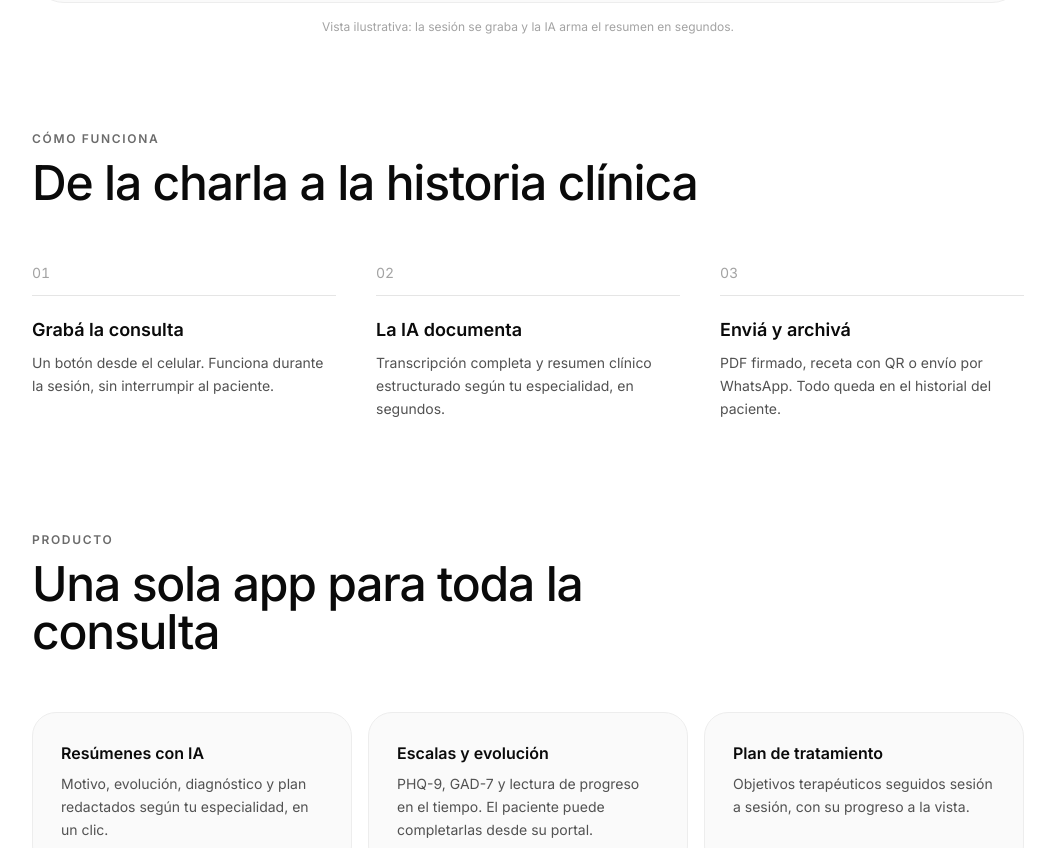
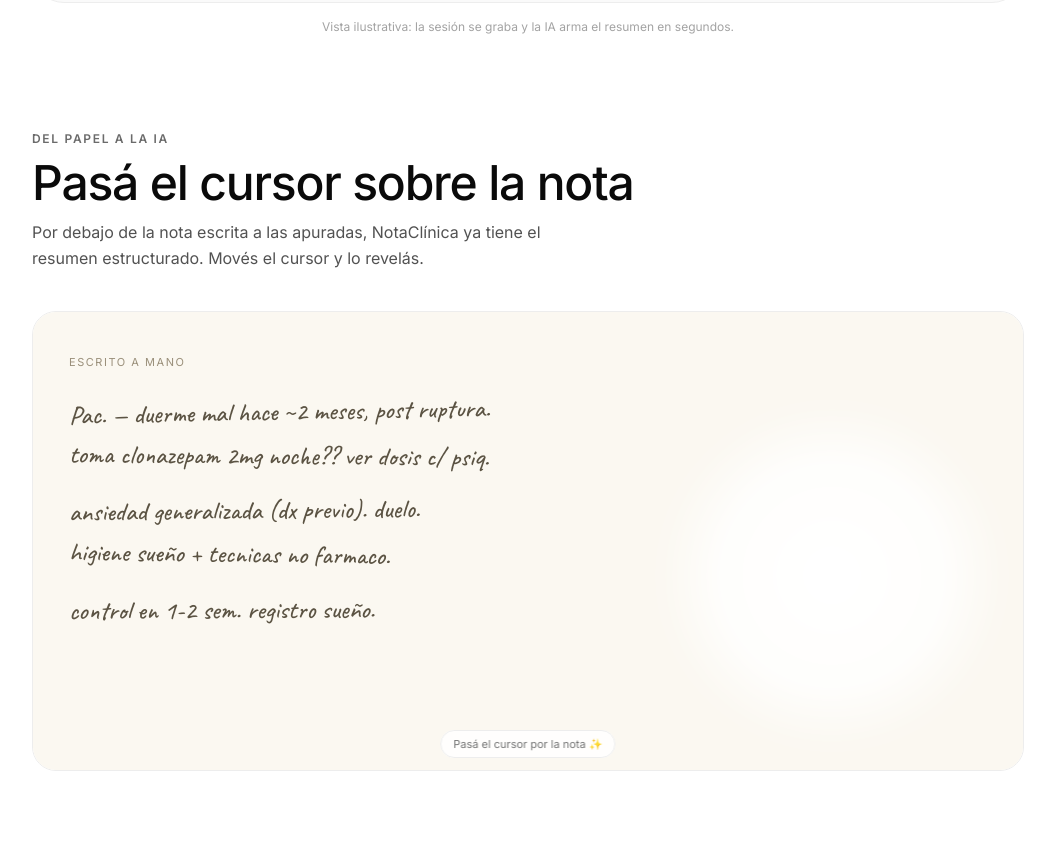
Before and after one commit to contacto404/notaclinica, a Next.js app: page /promo in a window 1280 px wide. Shown: the part 1560-2408 px from the top of the page, without its empty margins (112-1167 px from the left). Built offline with nearby package versions, Linux system fonts and the light colour scheme.

Commit message:
promo: spotlight reveal nota a mano -> resumen IA (experimental)

```diff
--- a/app/layout.tsx
+++ b/app/layout.tsx
@@ -36,7 +36,7 @@ export default function RootLayout({ children }: { children: React.ReactNode })
         <meta name="google-site-verification" content="7g9IbVDFemLPuNlQwek2nNAaxMtah7f6jOCac3LIiY0" />
         <link rel="preconnect" href="https://fonts.googleapis.com" />
         <link rel="preconnect" href="https://fonts.gstatic.com" crossOrigin="anonymous" />
-        <link href="https://fonts.googleapis.com/css2?family=Inter:wght@300;400;500;600;700;800&display=swap" rel="stylesheet" />
+        <link href="https://fonts.googleapis.com/css2?family=Caveat:wght@500;600&family=Inter:wght@300;400;500;600;700;800&display=swap" rel="stylesheet" />
         <link rel="manifest" href="/manifest.json" />
         <meta name="theme-color" content="#2563EB" />
         <meta name="mobile-web-app-capable" content="yes" />
--- /dev/null
+++ b/app/promo/SpotlightReveal.tsx
@@ -0,0 +1,147 @@
+'use client'
+import { useEffect, useRef } from 'react'
+
+const R = 190 // radio del spotlight
+
+// Base = nota escrita a mano. Reveal (bajo el spotlight que sigue el cursor) =
+// resumen estructurado con IA. En táctil, el spotlight se mueve solo.
+export default function SpotlightReveal() {
+  const wrap = useRef<HTMLDivElement>(null)
+  const canvas = useRef<HTMLCanvasElement>(null)
+  const reveal = useRef<HTMLDivElement>(null)
+  const target = useRef({ x: -9999, y: -9999 })
+  const pos = useRef({ x: -9999, y: -9999 })
+  const last = useRef({ x: -1, y: -1 })
+  const raf = useRef<number | undefined>(undefined)
+  const auto = useRef(false)
+
+  useEffect(() => {
+    const c = canvas.current, w = wrap.current, rv = reveal.current
+    if (!c || !w || !rv) return
+    const ctx = c.getContext('2d')
+    if (!ctx) return
+
+    const resize = () => {
+      const r = w.getBoundingClientRect()
+      c.width = Math.max(1, Math.round(r.width))
+      c.height = Math.max(1, Math.round(r.height))
+      last.current = { x: -1, y: -1 }
+    }
+    resize()
+    const ro = new ResizeObserver(resize)
+    ro.observe(w)
+
+    const fine = window.matchMedia('(pointer: fine)').matches
+    const reduce = window.matchMedia('(prefers-reduced-motion: reduce)').matches
+
+    if (reduce) {
+      // Sin animación: mostrar el resumen completo (sin máscara).
+      rv.style.maskImage = 'none'
+      ;(rv.style as React.CSSProperties as any).webkitMaskImage = 'none'
+      return () => ro.disconnect()
+    }
+
+    auto.current = !fine // táctil → spotlight automático
+    const start = performance.now()
+
+    const draw = (cx: number, cy: number) => {
+      ctx.clearRect(0, 0, c.width, c.height)
+      const g = ctx.createRadialGradient(cx, cy, 0, cx, cy, R)
+      g.addColorStop(0, 'rgba(255,255,255,1)')
+      g.addColorStop(0.6, 'rgba(255,255,255,0.75)')
+      g.addColorStop(0.75, 'rgba(255,255,255,0.4)')
+      g.addColorStop(0.88, 'rgba(255,255,255,0.12)')
+      g.addColorStop(1, 'rgba(255,255,255,0)')
+      ctx.fillStyle = g
+      ctx.beginPath()
+      ctx.arc(cx, cy, R, 0, Math.PI * 2)
+      ctx.fill()
+      const url = c.toDataURL()
+      rv.style.maskImage = `url(${url})`
+      ;(rv.style as any).webkitMaskImage = `url(${url})`
+      rv.style.maskSize = '100% 100%'
+      ;(rv.style as any).webkitMaskSize = '100% 100%'
+      rv.style.maskRepeat = 'no-repeat'
+      ;(rv.style as any).webkitMaskRepeat = 'no-repeat'
+    }
+
+    const loop = (now: number) => {
+      if (auto.current) {
+        const r = w.getBoundingClientRect()
+        const k = (now - start) / 3000
+        target.current.x = r.width * (0.5 + 0.32 * Math.sin(k * Math.PI * 2))
+        target.current.y = r.height * (0.5 + 0.2 * Math.cos(k * Math.PI * 2 * 0.8))
+      }
+      pos.current.x += (target.current.x - pos.current.x) * 0.12
+      pos.current.y += (target.current.y - pos.current.y) * 0.12
+      if (Math.abs(pos.current.x - last.current.x) > 0.4 || Math.abs(pos.current.y - last.current.y) > 0.4) {
+        draw(pos.current.x, pos.current.y)
+        last.current = { x: pos.current.x, y: pos.current.y }
+      }
+      raf.current = requestAnimationFrame(loop)
+    }
+    raf.current = requestAnimationFrame(loop)
+
+    return () => {
+      ro.disconnect()
+      if (raf.current) cancelAnimationFrame(raf.current)
+    }
+  }, [])
+
+  function onMove(e: React.MouseEvent<HTMLDivElement>) {
+    if (auto.current) return
+    const r = e.currentTarget.getBoundingClientRect()
+    target.current = { x: e.clientX - r.left, y: e.clientY - r.top }
+  }
+  function onLeave() {
+    if (auto.current) return
+    target.current = { x: -9999, y: -9999 }
+  }
+
+  const Campo = ({ label, children }: { label: string; children: React.ReactNode }) => (
+    <div className="bg-[#FAFAFA] rounded-r-xl border-l-2 border-[#0A0A0A] px-4 py-2.5">
+      <p className="text-[10px] uppercase tracking-[0.12em] text-[#A3A3A3] mb-1">{label}</p>
+      <p className="text-sm text-[#0A0A0A] leading-snug">{children}</p>
+    </div>
+  )
+
+  return (
+    <div
+      ref={wrap}
+      onMouseMove={onMove}
+      onMouseLeave={onLeave}
+      className="relative overflow-hidden rounded-3xl border border-[#EDEDED] select-none cursor-crosshair min-h-[420px] sm:min-h-[460px]"
+    >
+      {/* Base: nota escrita a mano */}
+      <div className="absolute inset-0 p-6 sm:p-9" style={{ background: '#FBF8F1' }}>
+        <span className="inline-block text-[11px] uppercase tracking-[0.14em] text-[#9A8F7A] mb-4">Escrito a mano</span>
+        <div className="text-[#5b5343] leading-relaxed" style={{ fontFamily: "'Caveat', cursive", fontSize: '26px' }}>
+          <p className="mb-2" style={{ transform: 'rotate(-1deg)' }}>Pac. — duerme mal hace ~2 meses, post ruptura.</p>
+          <p className="mb-2" style={{ transform: 'rotate(0.4deg)' }}>toma clonazepam 2mg noche?? ver dosis c/ psiq.</p>
+          <p className="mb-2" style={{ transform: 'rotate(-0.6deg)' }}>ansiedad generalizada (dx previo). duelo.</p>
+          <p className="mb-2" style={{ transform: 'rotate(0.7deg)' }}>higiene sueño + tecnicas no farmaco.</p>
+          <p style={{ transform: 'rotate(-0.3deg)' }}>control en 1-2 sem. registro sueño.</p>
+        </div>
+      </div>
+
+      {/* Reveal: resumen con IA (enmascarado por el spotlight) */}
+      <div ref={reveal} className="absolute inset-0 z-20 p-6 sm:p-9 bg-white">
+        <span className="inline-block text-[11px] uppercase tracking-[0.14em] text-[#6B6B6B] mb-4 font-semibold">Con NotaClínica</span>
+        <div className="flex flex-col gap-3 max-w-md">
+          <Campo label="Motivo">Insomnio de ~2 meses tras ruptura de pareja, con ansiedad generalizada previa.</Campo>
+          <Campo label="Evolución">En tratamiento con clonazepam 2 mg nocturno; pendiente revisar dosis con psiquiatría.</Campo>
+          <Campo label="Plan">Higiene del sueño y técnicas no farmacológicas. Control en 1–2 semanas con registro de sueño.</Campo>
+        </div>
+      </div>
+
+      {/* Hint */}
+      <div className="absolute bottom-4 left-1/2 -translate-x-1/2 z-30 pointer-events-none">
+        <span className="text-[11px] text-[#737373] bg-white/85 backdrop-blur px-3 py-1.5 rounded-full border border-[#EDEDED]">
+          Pasá el cursor por la nota ✨
+        </span>
+      </div>
+
+      <canvas ref={canvas} className="hidden" />
+    </div>
+  )
+}
--- a/app/promo/page.tsx
+++ b/app/promo/page.tsx
@@ -3,6 +3,7 @@ import Link from 'next/link'
 import EspecialidadesDemo from './EspecialidadesDemo'
 import MotionProvider from './MotionProvider'
 import HeroImage from './HeroImage'
+import SpotlightReveal from './SpotlightReveal'
 
 export const metadata: Metadata = {
   metadataBase: new URL('https://notaclinica.vercel.app'),
@@ -236,6 +237,16 @@ export default function PromoPage() {
             </div>
           </div>
           <p className="text-center text-xs text-[#A3A3A3] mt-4">Vista ilustrativa: la sesión se graba y la IA arma el resumen en segundos.</p>
+        </div>
+      </section>
+
+      {/* Spotlight: del papel a la IA */}
+      <section className="px-3 sm:px-5 pt-24">
+        <div data-reveal className="max-w-5xl mx-auto px-2 sm:px-4">
+          <p className={kicker}>Del papel a la IA</p>
+          <h2 className="text-3xl md:text-5xl font-medium tracking-tight mb-3 max-w-2xl">Pasá el cursor sobre la nota</h2>
+          <p className="text-[#525252] leading-relaxed max-w-xl mb-10">Por debajo de la nota escrita a las apuradas, NotaClínica ya tiene el resumen estructurado. Movés el cursor y lo revelás.</p>
+          <SpotlightReveal />
         </div>
       </section>
 
```
